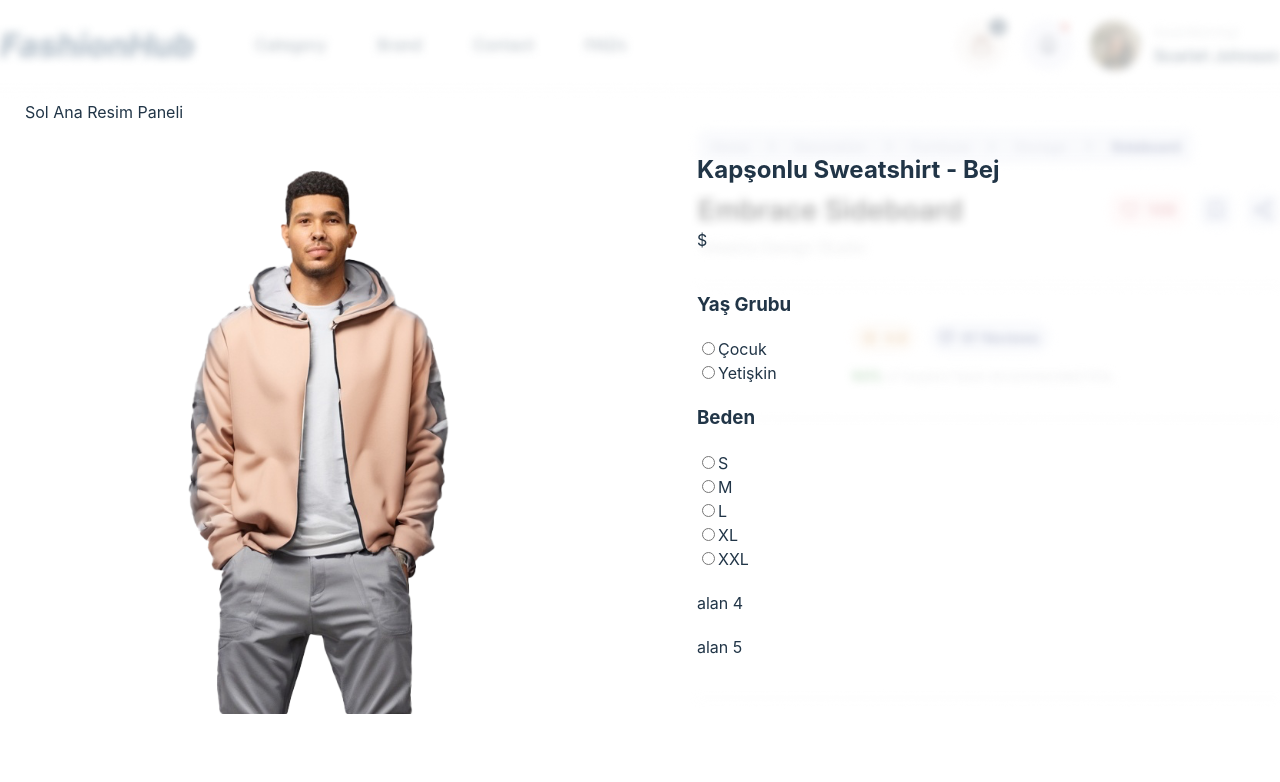
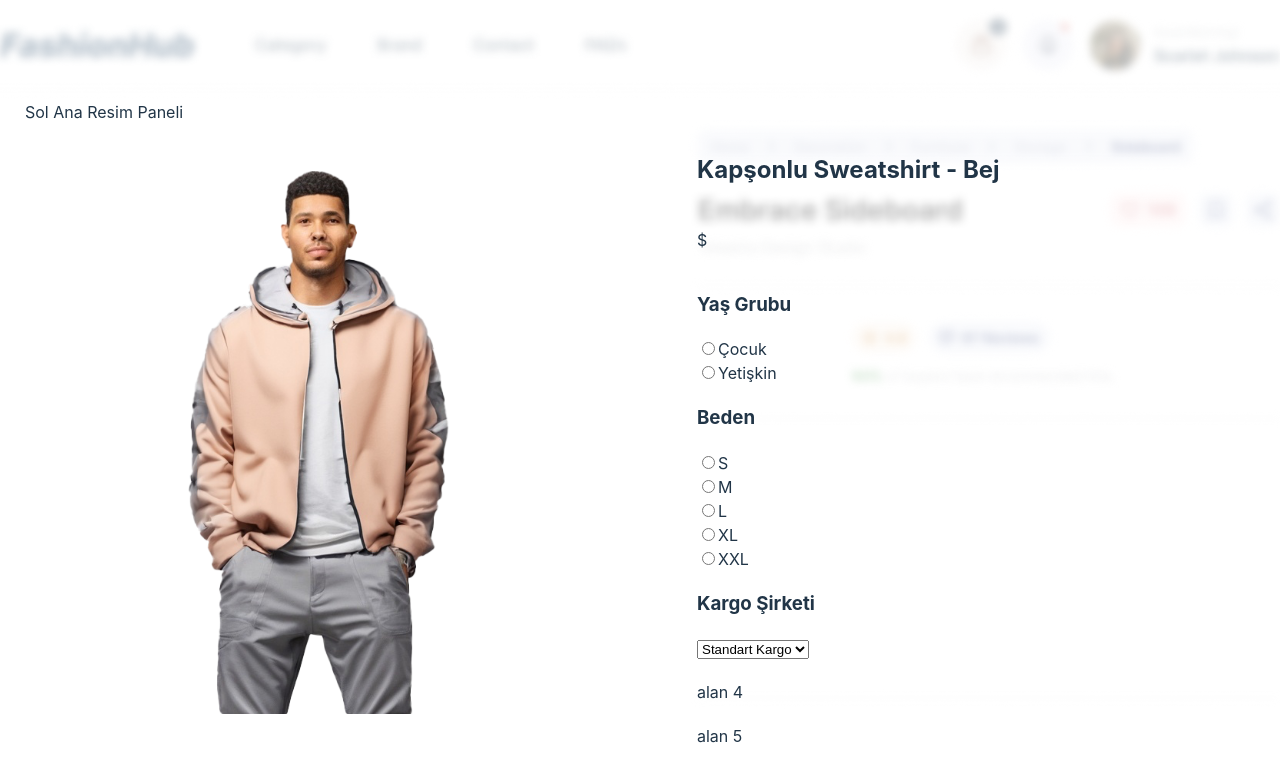
Before and after one commit to gokhanozdemir/fsweb-weekly-project-phase-1-week2-partial, a React (Vite) app: page / in a window 1280 px wide. Shown: the top 782 px of the page. Built offline with nearby package versions, Linux system fonts and the light colour scheme.

Commit message:
refactor dropdown

```diff
--- a/src/App.jsx
+++ b/src/App.jsx
@@ -144,10 +144,19 @@ function App() {
                       ))}
                     </div>}
 
-                    <div>
-
-
-                    </div>
+                    {/* dropdown selector */}
+                    {prp.type === 'dropdown' &&
+                      <div className=''>
+                        <label>
+                          <h3>{prp.label}</h3>
+                          <select name={prp.label}>
+                            {prp.variants.map((v, ind) => (
+                              <option key={ind} value={v.value}>{v.label}</option>
+                            ))}
+                          </select>
+                        </label>
+                      </div>
+                    }
 
 
                   </div>)
```
